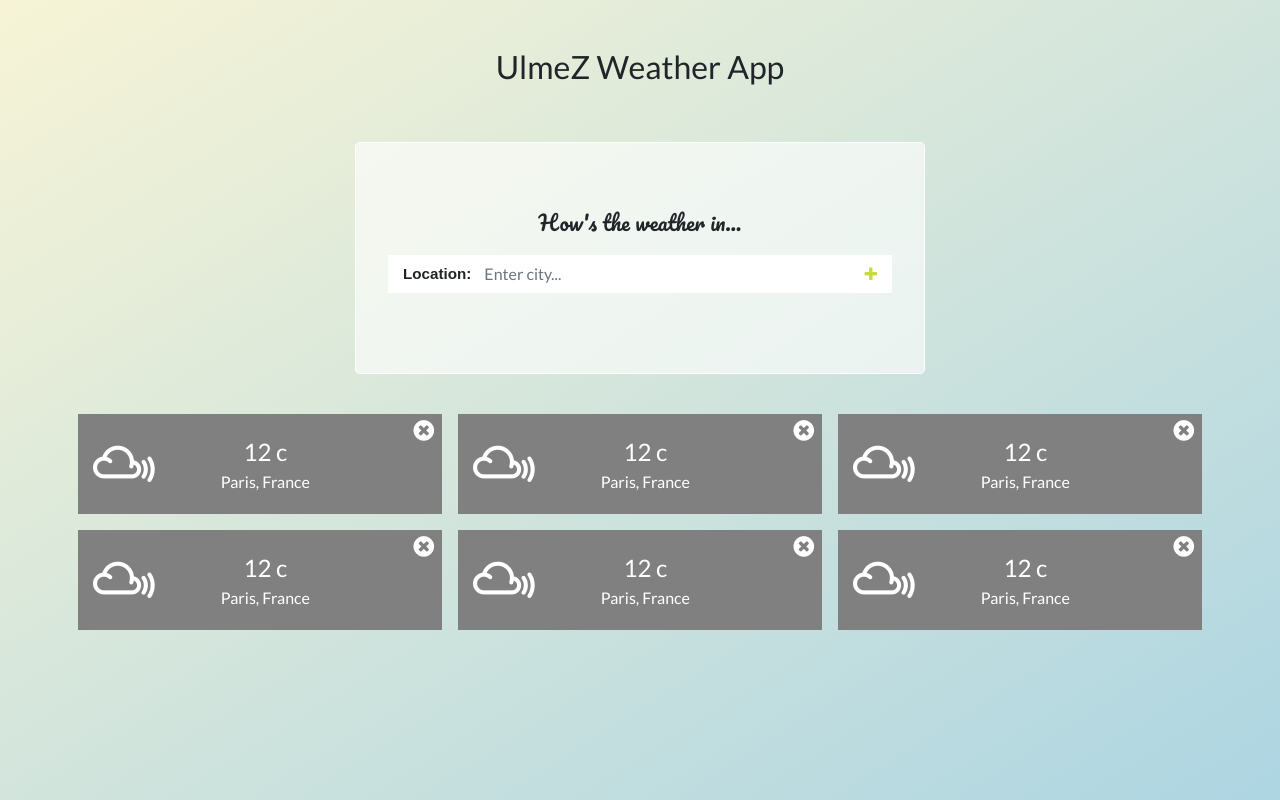
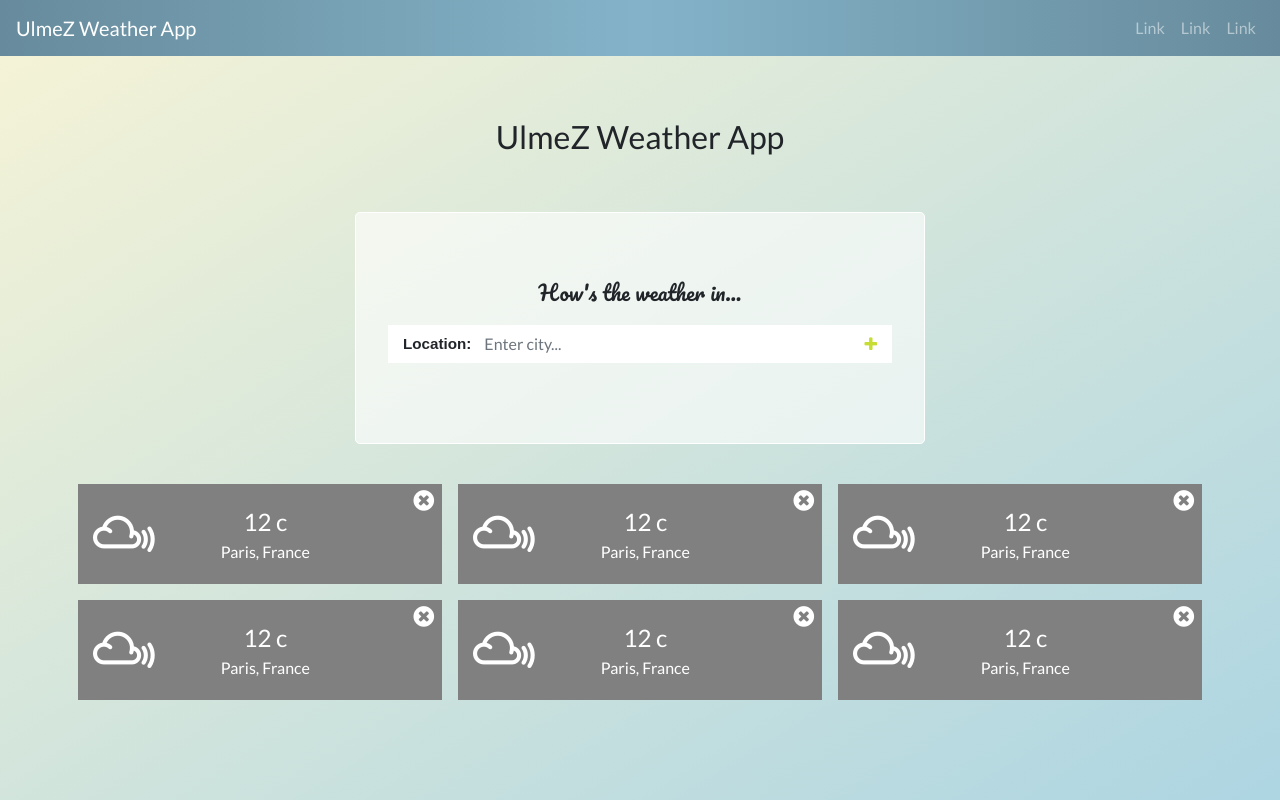
Before and after one commit to ulmez/ulmez-weather-app, a React (Create React App) app in the folder react-client/: page / in a window 1280 px wide. Built offline with nearby package versions, Linux system fonts and the light colour scheme; no server answers.

Commit message:
Add header skeleton

```diff
--- a/react-client/src/components/App.js
+++ b/react-client/src/components/App.js
@@ -3,6 +3,7 @@ import { Route, Switch, withRouter } from 'react-router-dom';
 import axios from 'axios';
 
 import StartPage from './main/pages/startPage/StartPage';
+import HeaderPage from './main/pages/header/HeaderPage';
 
 import './App.css';
 
@@ -35,6 +36,7 @@ class App extends Component {
   render() {
     return (
       <div className="container">
+        <HeaderPage />
         <Route exact path="/" component={StartPage} />
       </div>
     );
--- /dev/null
+++ b/react-client/src/components/main/pages/header/HeaderPage.css
@@ -0,0 +1,91 @@
+.nav-bk{
+
+background: #40E0D0;
+
+background: -webkit-linear-gradient(to right, #FF0080, #FF8C00, #40E0D0);
+
+background: linear-gradient(to right, #FF0080, #FF8C00, #40E0D0);
+
+}
+
+
+
+.nav-bk2{
+
+background: #23074d;
+
+background: -webkit-linear-gradient(to right, #cc5333, #23074d);
+
+background: linear-gradient(to right, #cc5333, #23074d);
+
+
+
+}
+
+.nav-bk3{
+
+background: #00F260;
+
+background: -webkit-linear-gradient(to right, #0575E6, #00F260);
+
+background: linear-gradient(to right, #0575E6, #00F260);
+
+
+
+}
+
+.nav-bk4{
+
+background: #678b9c;
+
+background: -webkit-linear-gradient(to right, #678b9c, #84b3c9, #678b9c);
+
+background: linear-gradient(to right, #678b9c, #84b3c9, #678b9c);
+
+
+
+}
+
+.nav-bk5{
+
+background: #0575E6;
+
+background: -webkit-linear-gradient(to right, #021B79, #0575E6);
+
+background: linear-gradient(to right, #021B79, #0575E6);
+
+
+
+}
+
+.nav-bk6{
+
+background: #2196f3;
+
+background: -webkit-linear-gradient(to right, #f44336, #2196f3);
+
+background: linear-gradient(to right, #f44336, #2196f3);
+
+
+
+}
+
+.nav-bk7{
+
+background: #c2e59c;
+
+background: -webkit-linear-gradient(to right, #64b3f4, #c2e59c);
+
+background: linear-gradient(to right, #64b3f4, #c2e59c);
+
+}
+
+.nav-bk8{
+
+background: #5f2c82;
+
+background: -webkit-linear-gradient(to right, #49a09d, #5f2c82);
+
+background: linear-gradient(to right, #49a09d, #5f2c82);
+
+}
--- /dev/null
+++ b/react-client/src/components/main/pages/header/HeaderPage.js
@@ -0,0 +1,35 @@
+import React from 'react';
+
+import './HeaderPage.css';
+
+class HeaderPage extends React.Component {
+    render() {
+        return (
+            <header>
+                <nav className="navbar navbar-expand-md bg-dark navbar-dark fixed-top nav-bk4">
+                    <a className="navbar-brand" href="#">UlmeZ Weather App</a>
+
+                    <button className="navbar-toggler" type="button" data-toggle="collapse" data-target="#collapsibleNavbar">
+                        <span className="navbar-toggler-icon"></span>
+                    </button>
+
+                    <div className="collapse navbar-collapse" id="collapsibleNavbar">
+                        <ul className="navbar-nav ml-auto">
+                            <li className="nav-item">
+                                <a className="nav-link" href="#">Link</a>
+                            </li>
+                            <li className="nav-item">
+                                <a className="nav-link" href="#">Link</a>
+                            </li>
+                            <li className="nav-item">
+                                <a className="nav-link" href="#">Link</a>
+                            </li>
+                        </ul>
+                    </div>
+                </nav>
+            </header>
+        );
+    }
+}
+
+export default HeaderPage;
--- a/react-client/src/index.css
+++ b/react-client/src/index.css
@@ -10,6 +10,7 @@ body {
   background: linear-gradient(to bottom right, #f7f4d6, #add5e2); /* Standard syntax */
   height: 100%;
   margin: 0;
+  padding-top: 70px;
   background-repeat: no-repeat;
   background-attachment: fixed;
 }
```
